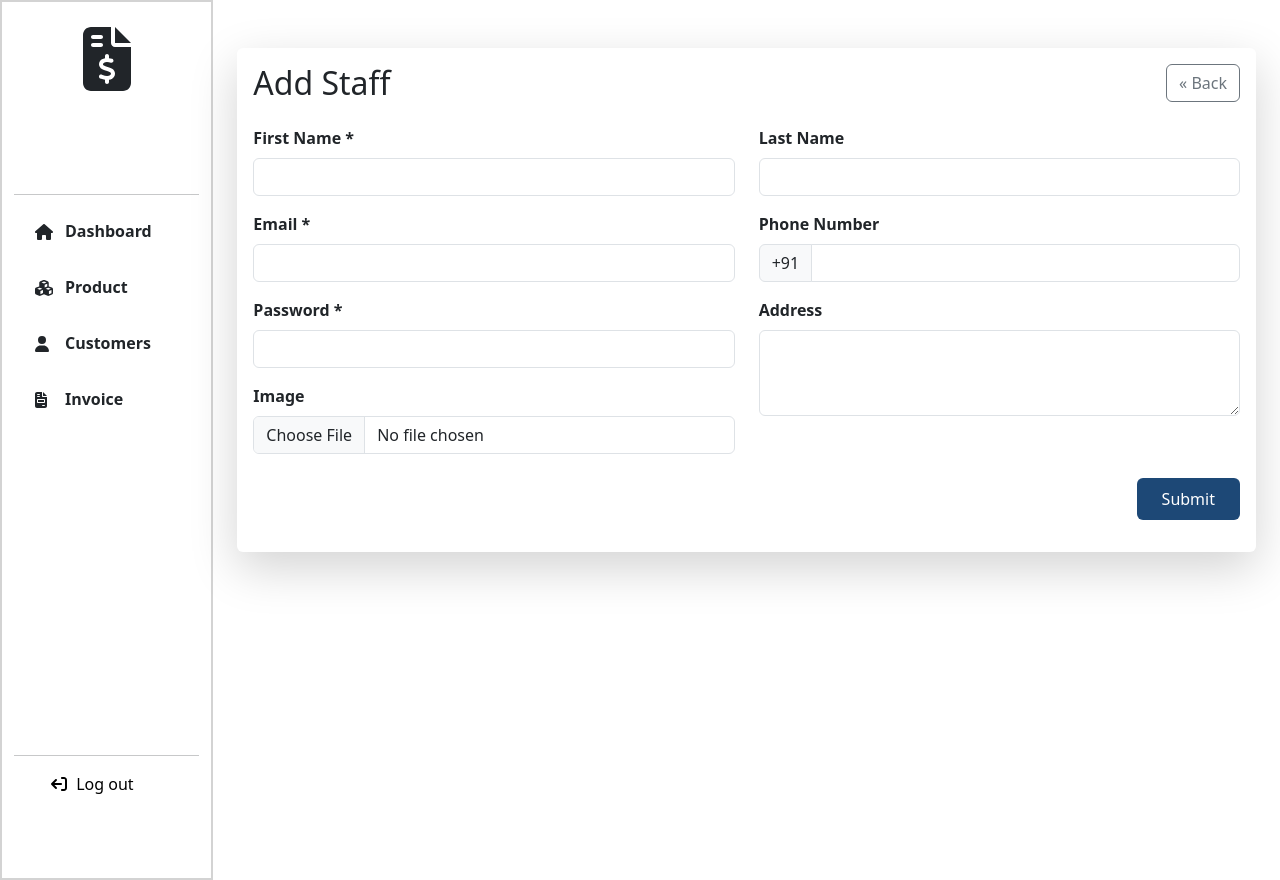
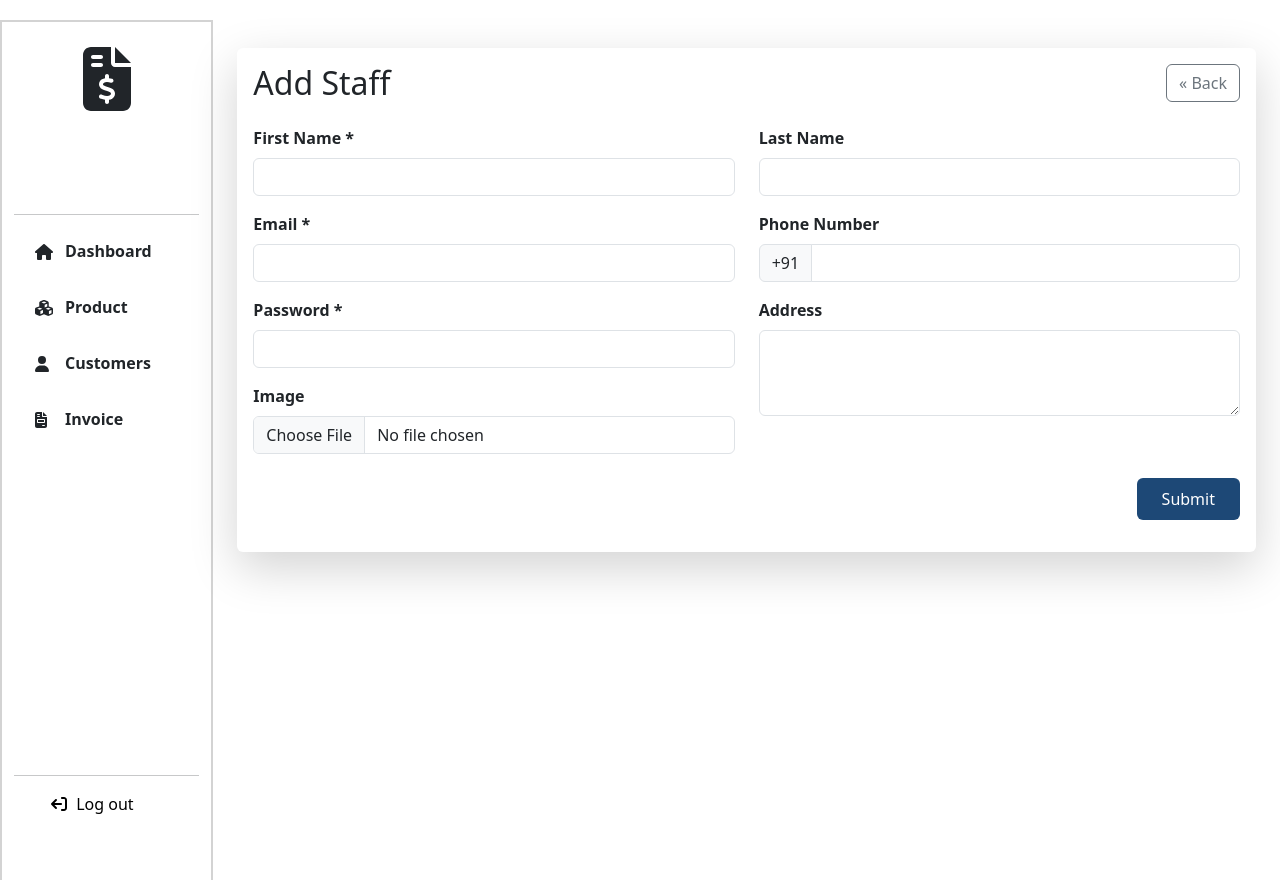
Before and after one commit to Asrifa-hassan/Billing-App, a Django app: template templates/add_staff.html in a window 1280 px wide. Run offline with Django 3.2, Linux system fonts and the light colour scheme; the template is opened without the code that fills it, so the values that code supplies are empty; some libraries are stand-ins or nearby versions.

Commit message:
initial-commit

```diff
--- a/templates/navbar.html
+++ b/templates/navbar.html
@@ -24,7 +24,7 @@
 <div class="dashboard-page">
   <div class="container-fluid">
     <div class="row">
-      <div class="col-lg-2 col-md-3 col-sm-3 icon-col">
+      <div class="col-lg-2 col-md-3 col-sm-3 icon-col" style="margin-top:20px;">
         <div class="main-icon">
           <div>
             <i class="fa-solid fa-file-invoice-dollar"></i>
```
